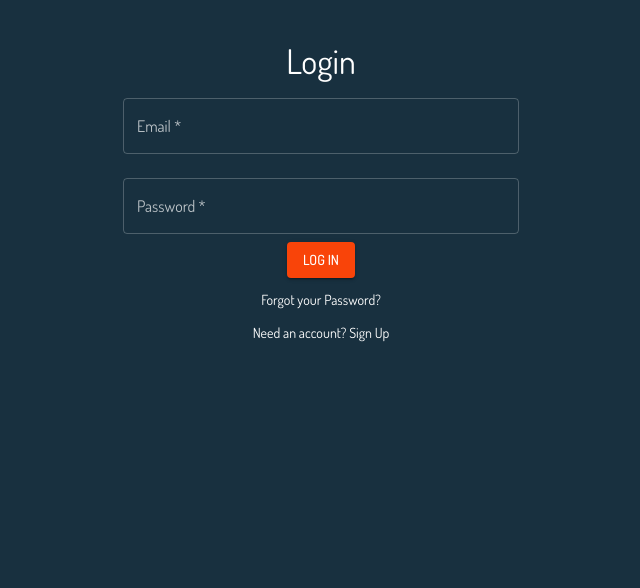
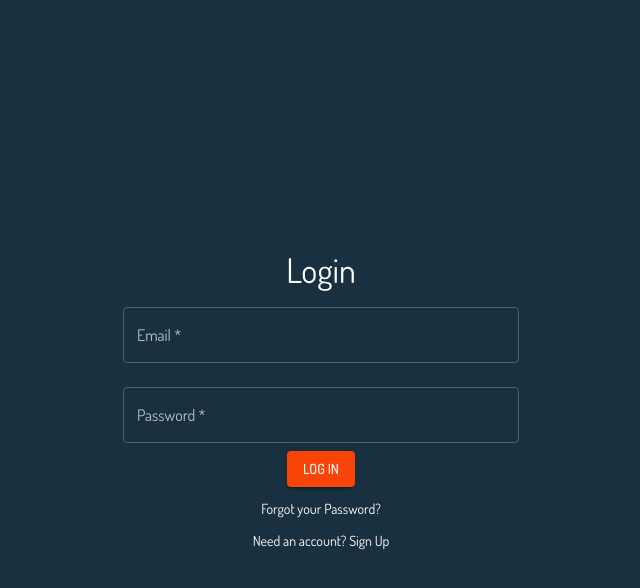
Before and after one commit to vnskaar/Enop, a React (Create React App) app: page / in a window 1280 px wide. Shown: the top 588 px of the page, without its empty margins (319-959 px from the left). Built offline with nearby package versions, Linux system fonts and the light colour scheme; no server answers; a web font is replaced by a local one.

Commit message:
centered login

```diff
--- a/src/components/login.js
+++ b/src/components/login.js
@@ -1,7 +1,7 @@
 import React, { useRef, useState } from "react"
 import { useAuth } from "../contexts/AuthContext"
 import { Link, useHistory } from "react-router-dom"
-import {FormGroup, makeStyles, TextField, Typography} from "@material-ui/core";
+import {FormGroup, Grid, makeStyles, TextField, Typography} from "@material-ui/core";
 import Container from "@material-ui/core/Container";
 import Button from "@material-ui/core/Button";
 import {Alert} from "@material-ui/lab";
@@ -10,8 +10,7 @@ import {Layout} from "../layout";
 const useStyles = makeStyles((theme) => ({
     text: {
         color: 'black',
-    }
-
+    },
 }));
 
 export default function Login() {
@@ -42,6 +41,13 @@ export default function Login() {
     return (
         <Layout>
             <Container maxWidth='xs'>
+                <Grid
+                    container
+                    spacing={0}
+                    direction="column"
+                    justify="center"
+                    style={{ minHeight: '90vh' }}
+                >
                     <Typography variant='h4'>Login</Typography>
                     {error && <Alert variant="danger">{error}</Alert>}
                     <form onSubmit={handleSubmit}>
@@ -86,6 +92,7 @@ export default function Login() {
                     <div className="w-100 text-center mt-3">
                         Need an account? <Link to="/signup">Sign Up</Link>
                     </div>
+                </Grid>
             </Container>
         </Layout>
     )
```
